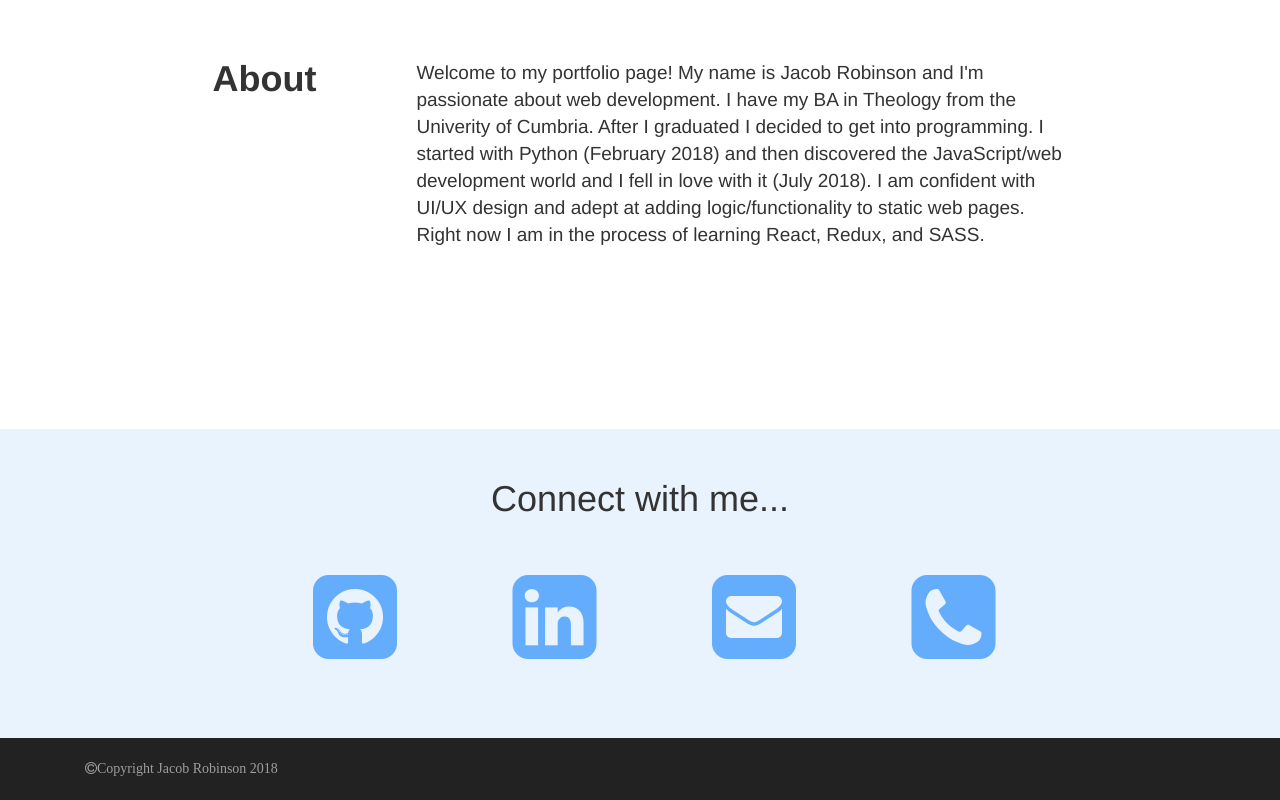
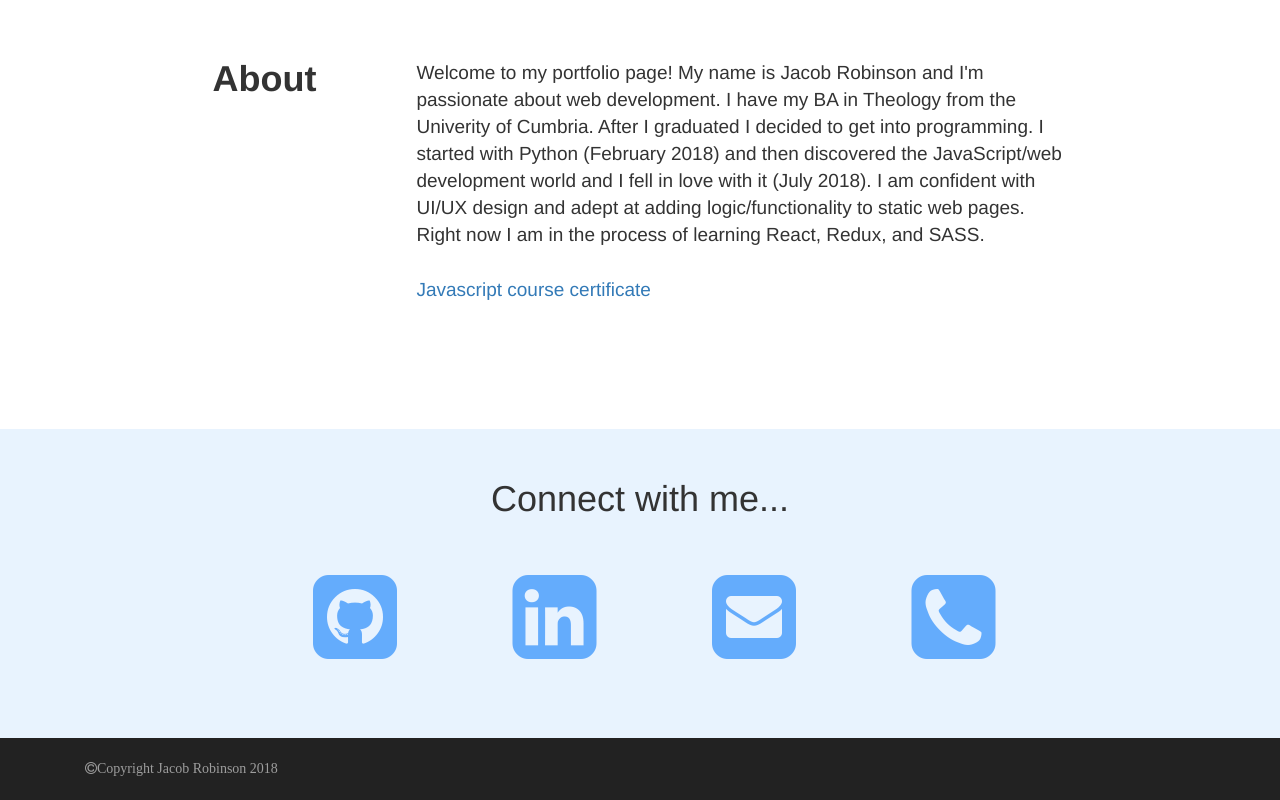
Before and after one commit to jakethecoder95/MyPortfolio, a plain HTML site: page index.html in a window 1280 px wide. Shown: the part 3108-3908 px from the top of the page. Drawn offline with nearby package versions, Linux system fonts and the light colour scheme; a web font is replaced by a local one.

Commit message:
added certificate link

```diff
--- a/index.html
+++ b/index.html
@@ -399,6 +399,8 @@
                         (February 2018) and then discovered the JavaScript/web development world and I fell in love with it (July 2018).  I
                         am confident with UI/UX design and adept at adding logic/functionality to static web pages. Right now I am in the
                         process of learning React, Redux, and SASS.
+                        <br></br>
+                        <a href="https://www.udemy.com/certificate/UC-J1T8IKXC/" target="blank">Javascript course certificate</a>
                     </p>
                 </section>
             </div>
```
